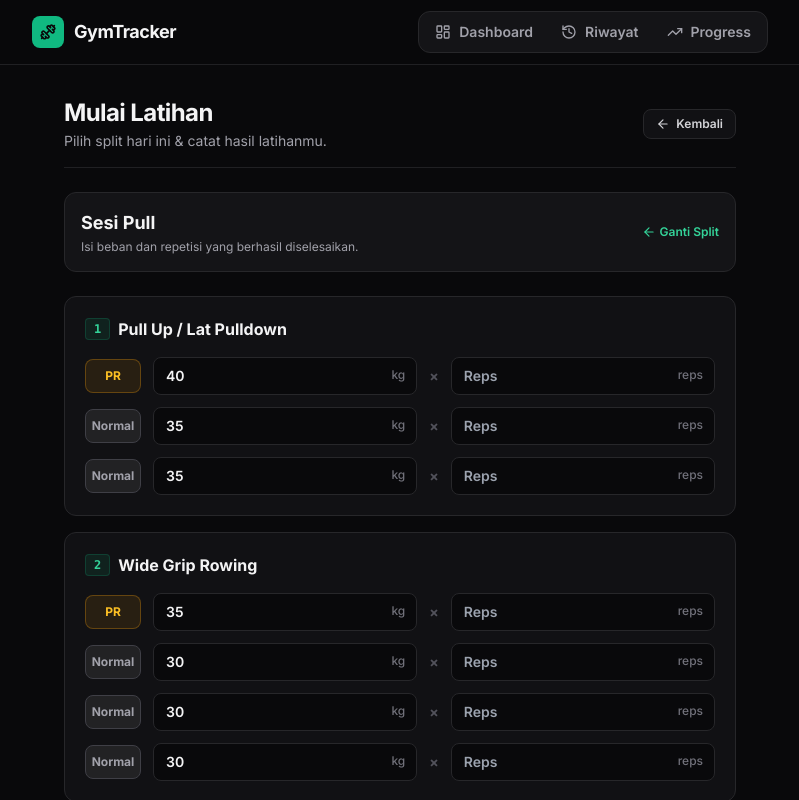
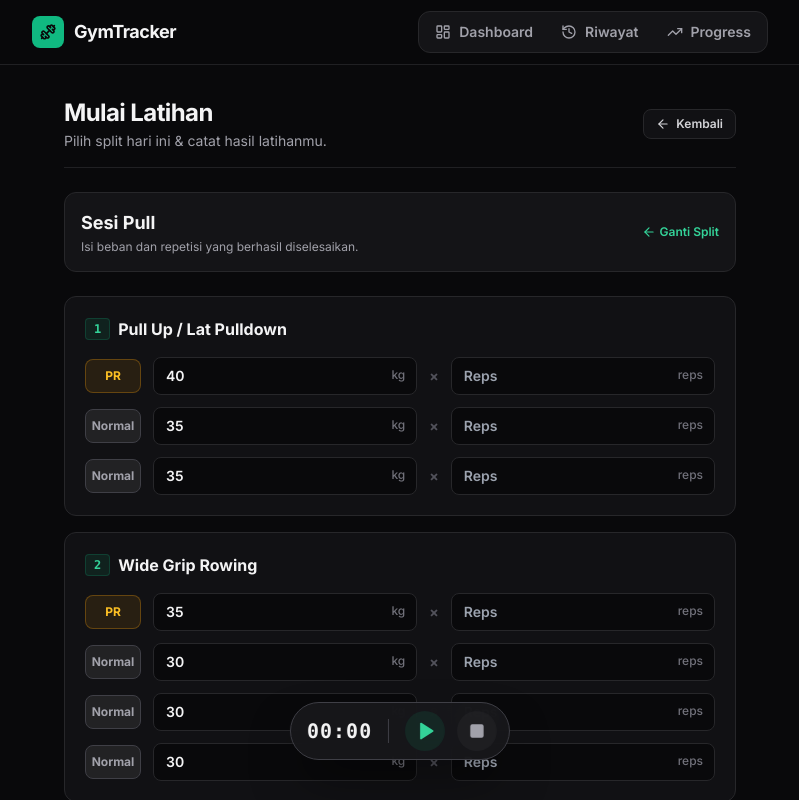
Before and after one commit to inugroho399-alt/gym-tracker, a Next.js app: page /add in a window 1280 px wide. Both pictures are taken after a click on the button "Pull". Shown: the top 800 px of the page, without its empty margins (240-1039 px from the left). Built offline with nearby package versions, Linux system fonts and the light colour scheme.

Commit message:
fix: remove transform wrapper and portal, use pure CSS fixed positioning for Stopwatch

```diff
--- a/app/add/page.tsx
+++ b/app/add/page.tsx
@@ -10,9 +10,9 @@ export const metadata: Metadata = {
 
 export default function AddWorkoutPage() {
   return (
-    <div className="space-y-6 max-w-2xl mx-auto animate-fade-in">
+    <div className="space-y-6 max-w-2xl mx-auto">
       {/* Page header */}
-      <div className="flex items-center justify-between border-b border-zinc-800/80 pb-4">
+      <div className="flex items-center justify-between border-b border-zinc-800/80 pb-4 animate-fade-in">
         <div>
           <h1 className="text-2xl font-bold text-zinc-100 tracking-tight">Mulai Latihan</h1>
           <p className="text-zinc-400 text-xs sm:text-sm mt-0.5">
--- a/components/SplitDayFlow.tsx
+++ b/components/SplitDayFlow.tsx
@@ -15,6 +15,7 @@ import {
 import { SplitDay, SessionExercise, SessionSet, WorkoutSession } from "@/types/workout";
 import { getTemplateForDay } from "@/lib/templates";
 import { addWorkoutSession, getLastSetsForExercise } from "@/lib/storage";
+import Stopwatch from "@/components/Stopwatch";
 
 const SPLIT_DAYS: { day: SplitDay; label: string; icon: any }[] = [
   { day: "Push", label: "Push", icon: Flame },
@@ -171,7 +172,8 @@ export default function SplitDayFlow() {
   const template = getTemplateForDay(selectedDay);
 
   return (
-    <div className="space-y-6 animate-fade-in">
+    <>
+      <div className="space-y-6 pb-24 animate-fade-in">
         <div className="flex items-center justify-between bg-zinc-900/80 border border-zinc-800 p-4 rounded-xl">
           <div>
             <h2 className="text-lg font-bold text-zinc-100">Sesi {selectedDay}</h2>
@@ -274,5 +276,8 @@ export default function SplitDayFlow() {
           Simpan Sesi Latihan
         </button>
       </div>
+
+      <Stopwatch />
+    </>
   );
 }
--- a/components/Stopwatch.tsx
+++ b/components/Stopwatch.tsx
@@ -1,18 +1,12 @@
 "use client";
 
 import { useState, useEffect, useRef } from "react";
-import { createPortal } from "react-dom";
 import { Play, Pause, Square } from "lucide-react";
 
 export default function Stopwatch() {
   const [time, setTime] = useState(0);
   const [isRunning, setIsRunning] = useState(false);
-  const [mounted, setMounted] = useState(false);
   const intervalRef = useRef<NodeJS.Timeout | null>(null);
-
-  useEffect(() => {
-    setMounted(true);
-  }, []);
 
   useEffect(() => {
     if (isRunning) {
@@ -40,10 +34,8 @@ export default function Stopwatch() {
     return `${m.toString().padStart(2, "0")}:${s.toString().padStart(2, "0")}`;
   };
 
-  if (!mounted) return null;
-
-  return createPortal(
-    <div className="fixed bottom-6 left-1/2 -translate-x-1/2 z-50 flex items-center gap-3 bg-zinc-900/95 backdrop-blur-md border border-zinc-700 p-2 pl-4 pr-3 rounded-full shadow-2xl shadow-black/50">
+  return (
+    <div className="fixed bottom-10 left-1/2 -translate-x-1/2 z-[100] flex items-center gap-3 bg-zinc-900/95 backdrop-blur-md border border-zinc-700 p-2 pl-4 pr-3 rounded-full shadow-2xl shadow-black/50">
       <span className="font-mono text-xl font-bold text-zinc-100 tracking-wider">
         {formatTime(time)}
       </span>
@@ -68,7 +60,6 @@ export default function Stopwatch() {
       >
         <Square className="w-4 h-4 fill-current" />
       </button>
-    </div>,
-    document.body
+    </div>
   );
 }
```
Lines whose indentation alone changed are shown as unchanged.
